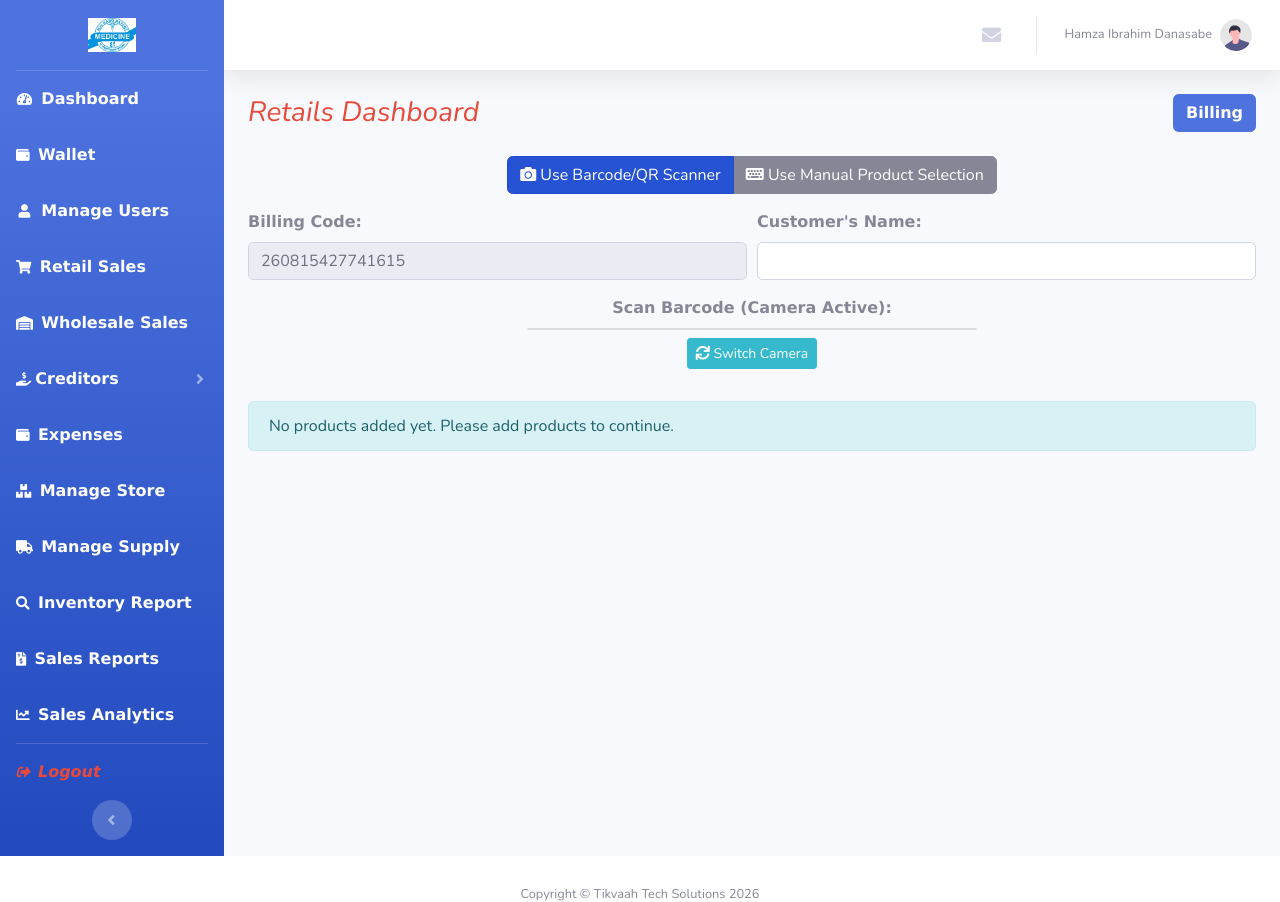
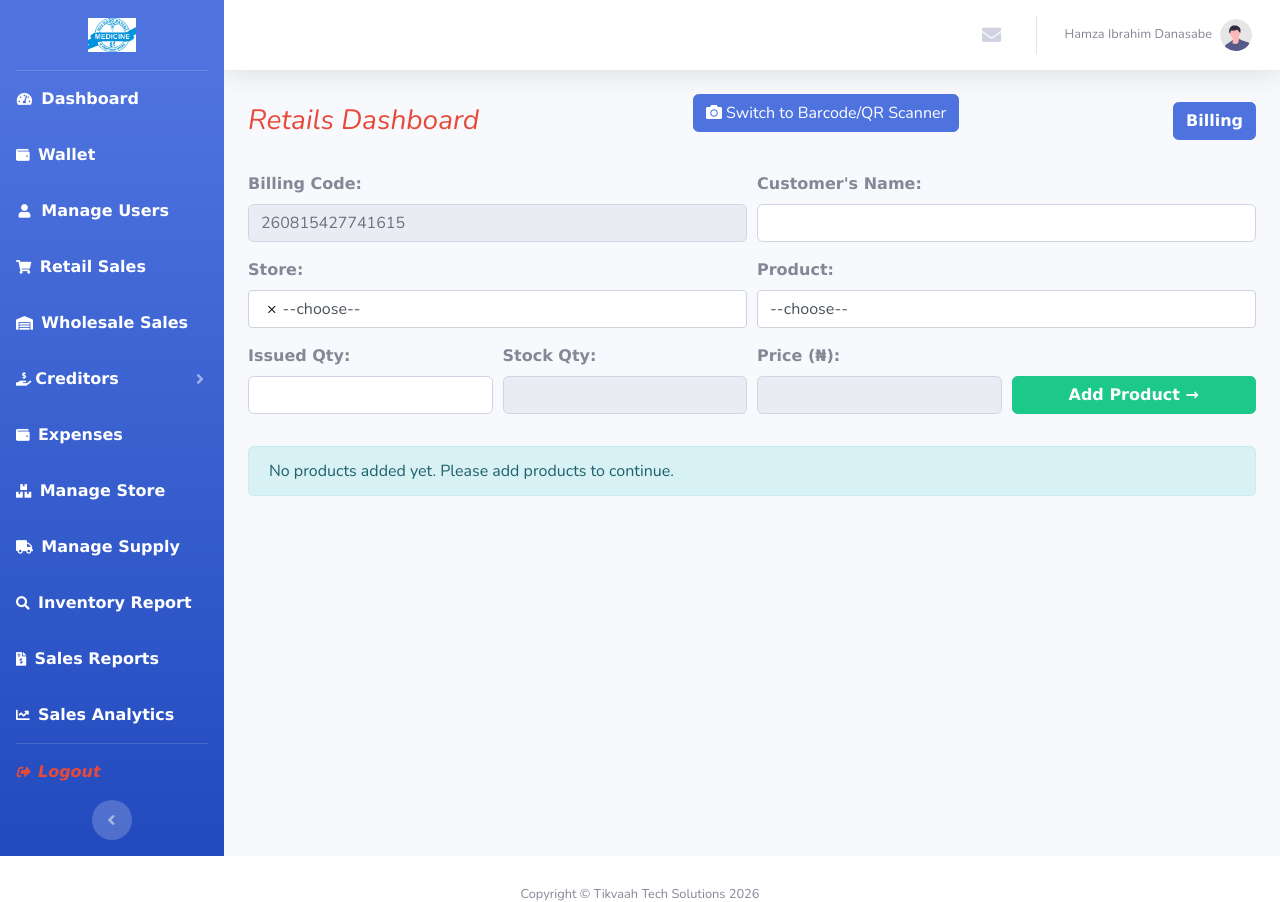
Before and after one commit to Hamxah4U/ansarPharmacy, a PHP site: page /retails in a window 1280 px wide. Shown: the top 902 px of the page. Run offline with PHP 8.4, Linux system fonts and the light colour scheme; a user stored in the database is signed in; data comes from the database, SQL or seed files in the repository; some libraries are stand-ins or nearby versions.

Commit message:
scanner and qr toggle

```diff
--- a/views/sales2.view.php
+++ b/views/sales2.view.php
@@ -8,19 +8,22 @@
 /* Force Select2 to match Bootstrap 4 form-control elements perfectly */
 .select2-container--bootstrap-4 .select2-selection--single {
   height: calc(1.5em + .75rem + 2px) !important;
-    padding: 0.375rem 0.75rem !important; /* Standard BS4 padding */
+  padding: 0.375rem 0.75rem !important;
+  /* Standard BS4 padding */
   font-size: 1rem !important;
   font-weight: 400 !important;
   background-color: #fff !important;
   border: 1px solid #ced4da !important;
   border-radius: .25rem !important;
   display: flex;
-    align-items: center; /* Let flexbox handle vertical centering cleanly */
+  align-items: center;
+  /* Let flexbox handle vertical centering cleanly */
 }
 
 /* Fix vertical centering alignment for select dropdown text */
 .select2-container--bootstrap-4 .select2-selection--single .select2-selection__rendered {
-    line-height: normal !important; /* Remove the massive forced line-height */
+  line-height: normal !important;
+  /* Remove the massive forced line-height */
   padding-left: 0 !important;
   color: #495057 !important;
   width: 100%;
@@ -28,7 +31,8 @@
 
 /* Match the drop arrow alignment */
 .select2-container--bootstrap-4 .select2-selection--single .select2-selection__arrow {
-    height: 100% !important; /* Let it scale to the container height */
+  height: 100% !important;
+  /* Let it scale to the container height */
   top: 0 !important;
   right: .75rem !important;
   display: flex;
@@ -41,6 +45,7 @@
   outline: 0 !important;
   box-shadow: 0 0 0 0.2rem rgba(78, 115, 223, 0.25) !important;
 }
+
 .select2-container {
   display: block !important;
   width: 100% !important;
@@ -96,7 +101,15 @@
         <!-- Page Heading -->
         <div class="d-sm-flex align-items-center justify-content-between mb-4">
           <h1 class="h3 mb-0 text-danger">Retails Dashboard</h1>
-          <a href="/billing">
+             <div class="row mb-3">
+          <div class="col-md-12 text-center">
+            <button type="button" id="btnToggleInput" class="btn btn-primary" onclick="handleInputToggle()"
+              data-current-method="manual">
+              <i class="fas fa-camera"></i> Switch to Barcode/QR Scanner
+            </button>
+          </div>
+        </div>
+          <a href="retails">
             <button class="btn btn-primary" type="button"><strong>Billing</strong></button>
           </a>
         </div>
@@ -105,20 +118,6 @@
                     Switch Camera
                 </button> -->
         <!-- Transaction Header Form -->
-
-        <div class="row mb-3">
-          <div class="col-md-12 text-center">
-            <div class="btn-group btn-group-toggle" data-toggle="buttons">
-              <button type="button" id="btnUseScanner" class="btn btn-primary active"
-                onclick="toggleInputMethod('scanner')">
-                <i class="fas fa-camera"></i> Use Barcode/QR Scanner
-              </button>
-              <button type="button" id="btnUseManual" class="btn btn-secondary" onclick="toggleInputMethod('manual')">
-                <i class="fas fa-keyboard"></i> Use Manual Product Selection
-              </button>
-            </div>
-          </div>
-        </div>
 
         <form id="transactionHeaderForm">
           <div class="form-row">
@@ -135,7 +134,7 @@
             </div>
           </div>
 
-          <div id="cameraSection" class="form-row justify-content-center mb-3">
+          <div id="cameraSection" class="form-row justify-content-center mb-3" style="display: none;">
             <div class="form-group col-md-6 text-center">
               <label><strong>Scan Barcode (Camera Active):</strong></label>
               <div id="reader"
@@ -147,7 +146,7 @@
         </form>
 
         <!-- Product Selection Row -->
-        <div id="manualEntrySection" style="display: none;">
+        <div id="manualEntrySection">
           <div class="form-row">
             <div class="form-group col-md-6">
               <label><strong>Store:</strong></label>
@@ -649,7 +648,7 @@ function onScanSuccess(decodedText) {
 
 // INIT
 $(document).ready(function() {
-  startScanner();
+  // startScanner();
 });
 </script>
 
@@ -740,6 +739,7 @@ function toggleInputMethod(method) {
     }
   } else if (method === 'manual') {
     // Toggle Layout visibility
+
     $('#cameraSection').hide();
     $('#manualEntrySection').show();
 
@@ -748,7 +748,7 @@ function toggleInputMethod(method) {
     $('#btnUseScanner').addClass('btn-secondary').removeClass('btn-primary active');
 
     // Kill active streaming hardware tracking tracks to clear camera indicators
-    if (html5QrCode && typeof html5QrCode.stop === 'function' && isScanning) {
+    if (html5QrCode && typeof html5QrCode.stop === 'function') {
       html5QrCode.stop().then(() => {
         isScanning = false;
         console.log("Camera engine streaming paused safely.");
@@ -761,8 +761,6 @@ function toggleInputMethod(method) {
 </script>
 
 <script>
-
-
 $('#productSelect').select2({
   theme: 'bootstrap-4',
   placeholder: '--choose--',
@@ -771,6 +769,50 @@ $('#productSelect').select2({
   dropdownParent: $('#transactionHeaderForm')
 });
 </script>
+
+<script>
+function handleInputToggle() {
+  var $btn = $('#btnToggleInput');
+  var currentMethod = $btn.data('current-method'); // Reads data-current-method attribute
+
+  if (currentMethod === 'manual') {
+    // 1. Switch layout view to Scanner
+    $('#manualEntrySection').hide();
+    $('#cameraSection').show();
+
+    // 2. Change button UI to handle switching back to manual
+    $btn.removeClass('btn-primary')
+      .addClass('btn-secondary')
+      .html('<i class="fas fa-keyboard"></i> Switch to Manual Selection')
+      .data('current-method', 'scanner'); // Update state
+
+    // 3. Turn on the camera
+    if (typeof startScanner === 'function') {
+      startScanner();
+    }
+  } else {
+    // 1. Switch layout view back to Manual
+    $('#cameraSection').hide();
+    $('#manualEntrySection').show();
+
+    // 2. Reset button UI back to default
+    $btn.removeClass('btn-secondary')
+      .addClass('btn-primary')
+      .html('<i class="fas fa-camera"></i> Switch to Barcode/QR Scanner')
+      .data('current-method', 'manual'); // Update state
+
+    // 3. Cleanly kill the camera stream tracking
+    if (html5QrCode && typeof html5QrCode.stop === 'function') {
+      html5QrCode.stop().then(function() {
+        isScanning = false;
+        console.log("Camera stream safely paused.");
+      }).catch(function(err) {
+        console.error("Error pausing scanner stream: ", err);
+      });
+    }
+  }
+}
+</script>
 <!-- audio sound -->
 <audio id="beepSuccess" src="sound/wood_plank_flicks.ogg"></audio>
 <audio id="beepError" src="sound/wood_plank_flicks.ogg"></audio>
```
Lines whose indentation alone changed are shown as unchanged.
